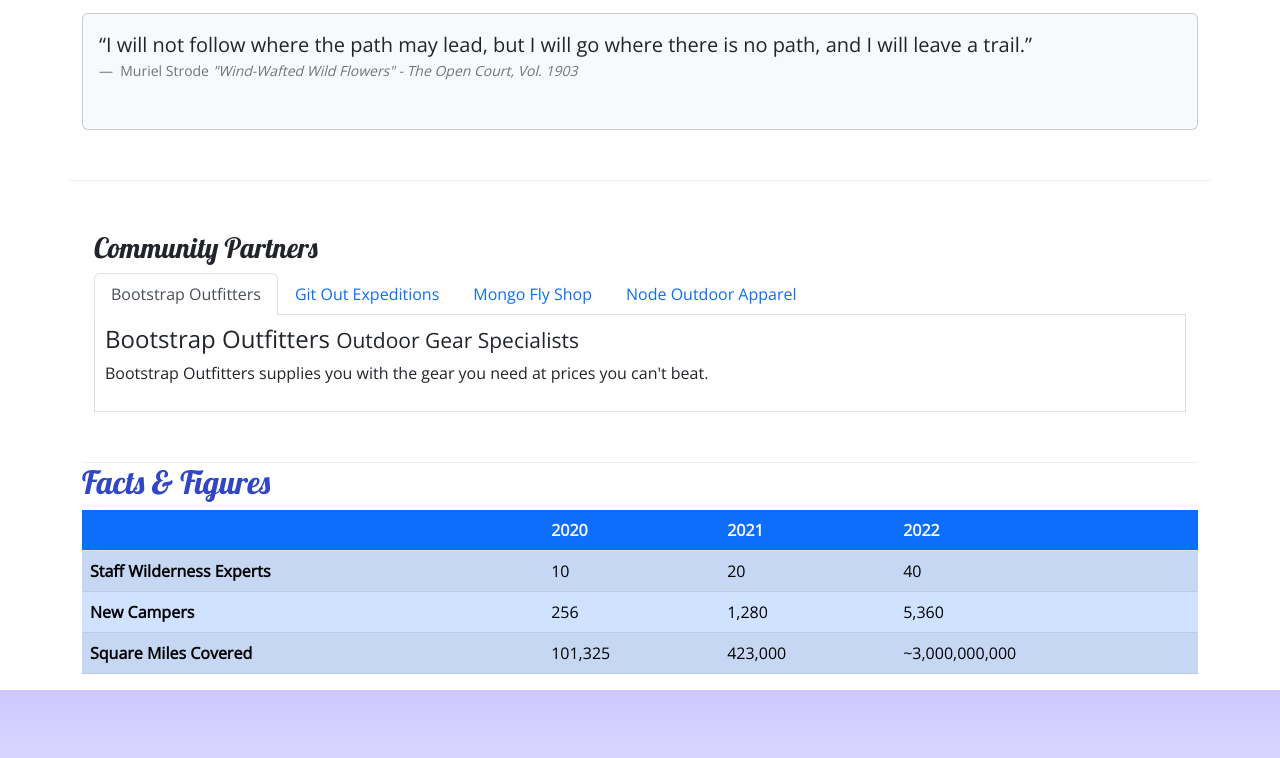
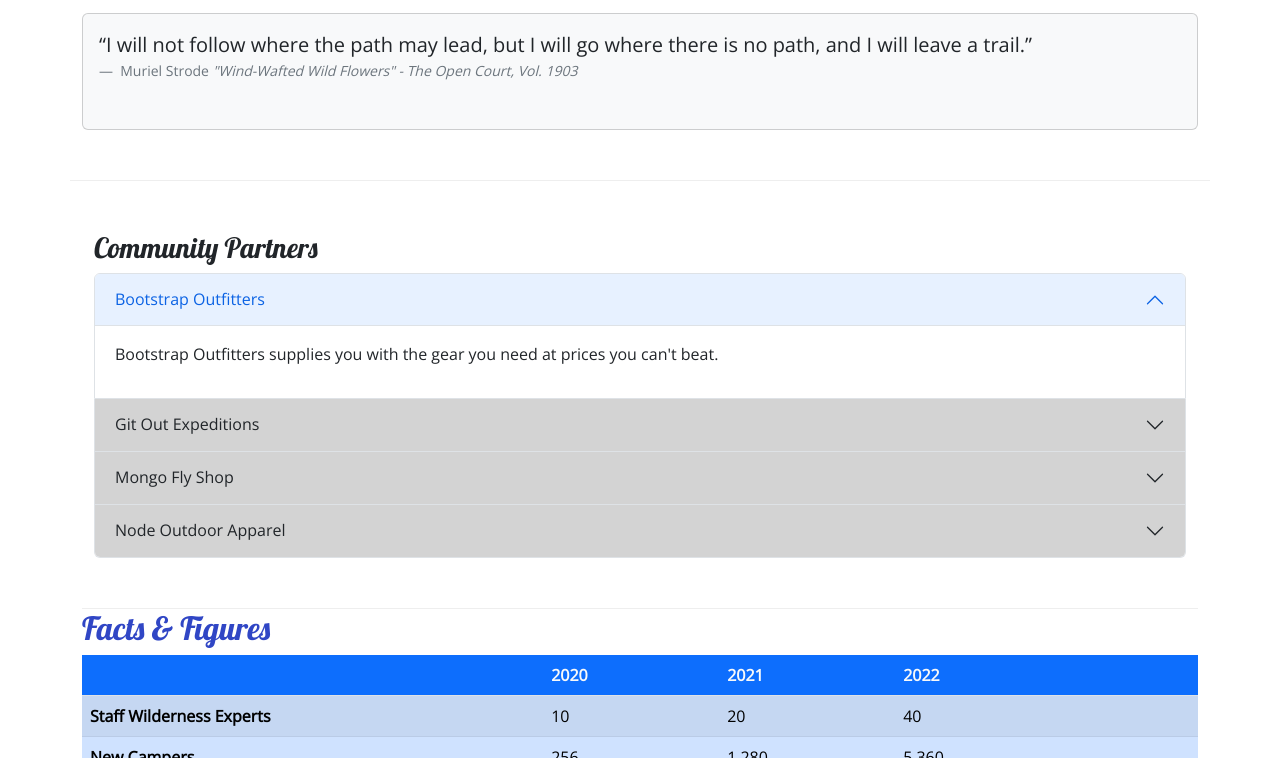
Before and after one commit to ptru2002/nucampsite, a plain HTML site: page aboutus.html in a window 1280 px wide. Shown: the part 613-1371 px from the top of the page. Drawn offline with nearby package versions, Linux system fonts and the light colour scheme.

Commit message:
Accordion

```diff
--- a/aboutus.html
+++ b/aboutus.html
@@ -105,52 +105,63 @@
                 <div class="col-12">
                     <h3>Community Partners</h3>
 
-                    <ul class="nav nav-tabs">
-                        <li class="nav-item">
-                            <a class="nav-link active" href="#bootstrap" role="tab" data-bs-toggle="tab">
-                                Bootstrap Outfitters
-                            </a>
-                        </li>
-                        <li class="nav-item">
-                            <a class="nav-link" href="#git" role="tab" data-bs-toggle="tab">
-                                Git Out Expeditions
-                            </a>
-                        </li>
-                        <li class="nav-item">
-                            <a class="nav-link" href="#mongo" role="tab" data-bs-toggle="tab">
-                                Mongo Fly Shop
-                            </a>
-                        </li>
-                        <li class="nav-item">
-                            <a class="nav-link" href="#node" role="tab" data-bs-toggle="tab">
-                                Node Outdoor Apparel
-                            </a>
-                        </li>
-                    </ul>
 
-                    <div class="tab-content">
-                        <div role="tabpanel" class=" tab-pane fade show active" id="bootstrap">
-                            <h4>Bootstrap Outfitters <small>Outdoor Gear Specialists</small></h4>
-                            <p class="d-none d-sm-block">Bootstrap Outfitters supplies you with the gear you need at prices you can't beat.</p>
+
+                    <div id="accordionExample" class="accordion">
+                        <div class="accordion-item">
+                            <h4 class="accordion-header">
+                                <button class="accordion-button" type="button" data-bs-toggle="collapse" data-bs-target="#bootstrap">
+                                    Bootstrap Outfitters
+                                </button>
+                            </h4>
+                            <div id="bootstrap" class="accordion-collapse collapse show" data-bs-parent="#accordionExample">
+                                <div class="accordion-body d-none d-sm-block">
+                                    <p>Bootstrap Outfitters supplies you with the gear you need at prices you can't beat.</p>
+                                </div>
+                            </div>
                         </div>
-
-                        <div role="tabpanel" class="tab-pane fade" id="git">
-                            <h4>Git Out Expeditions <small>Group Adventure Expeditions</small></h4>
-                            <p class="d-none d-sm-block">Join Git Out Expeditions to explore new horizons with a group of other adventurers!</p>
+                        <div class="accordion-item">
+                            <h4 class="accordion-header">
+                                <button class="accordion-button collapsed" type="button" data-bs-toggle="collapse"
+                                    data-bs-target="#git">
+                                    Git Out Expeditions
+                                </button>
+                            </h4>
+                            <div id="git" class="accordion-collapse collapse" data-bs-parent="#accordionExample">
+                                <div class="accordion-body d-none d-sm-block">
+                                    <p>Join Git Out Expeditions to explore new horizons with a group of other adventurers!
+                                    </p>
+                                </div>
+                            </div>
                         </div>
-
-                        <div role="tabpanel" class="tab-pane fade" id="mongo">
-                            <h4>Mongo Fly Shop <small>Your Neighborhood Fly Fishing Shop</small></h4>
-                            <p class="d-none d-sm-block">Need a new fishing pole, a tacklebox, or flies of all kinds? Stop by Mongo Fly Shop.</p>
+                        <div class="accordion-item">
+                            <h4 class="accordion-header">
+                                <button class="accordion-button collapsed" type="button" data-bs-toggle="collapse"
+                                    data-bs-target="#mongo">
+                                    Mongo Fly Shop
+                                </button>
+                            </h4>
+                            <div id="mongo" class="accordion-collapse collapse" data-bs-parent="#accordionExample">
+                                <div class="accordion-body d-none d-sm-block">
+                                    <p>Need a new fishing pole, a tacklebox, or flies of all kinds? Stop by Mongo Fly Shop.
+                                    </p>
+                                </div>
+                            </div>
                         </div>
-
-                        <div role="tabpanel" class="tab-pane fade" id="node">
-                            <h4>Node Outdoor Apparel <small>Outdoor Clothes & Shoes</small></h4>
-                            <p class="d-none d-sm-block">From polar fleeces to swimsuits, hiking boots to waders, a visit to Node will be sure to get you covered.</p>
+                        <div class="accordion-item">
+                            <h4 class="accordion-header">
+                                <button class="accordion-button collapsed" type="button" data-bs-toggle="collapse"
+                                    data-bs-target="#node">
+                                    Node Outdoor Apparel
+                                </button>
+                            </h4>
+                            <div id="node" class="accordion-collapse collapse" data-bs-parent="#accordionExample">
+                                <div class="accordion-body d-none d-sm-block">
+                                    <p>From polar fleeces to swimsuits, hiking boots to waders, a visit to Node will be sure to get you covered.</p>
+                                </div>
+                            </div>
                         </div>
                     </div>
-                </div>
-            </div>
         </section>
 
         <div>
--- a/css/styles.css
+++ b/css/styles.css
@@ -35,8 +35,6 @@ footer {
     background-color: #901CAD;
 }
 
-.tab-content{
-    border: 1px solid #DDD;
-    border-top: none;
-    padding: 10px;
+.accordion-button{
+    background-color: #d3d3d3;
 }
```
